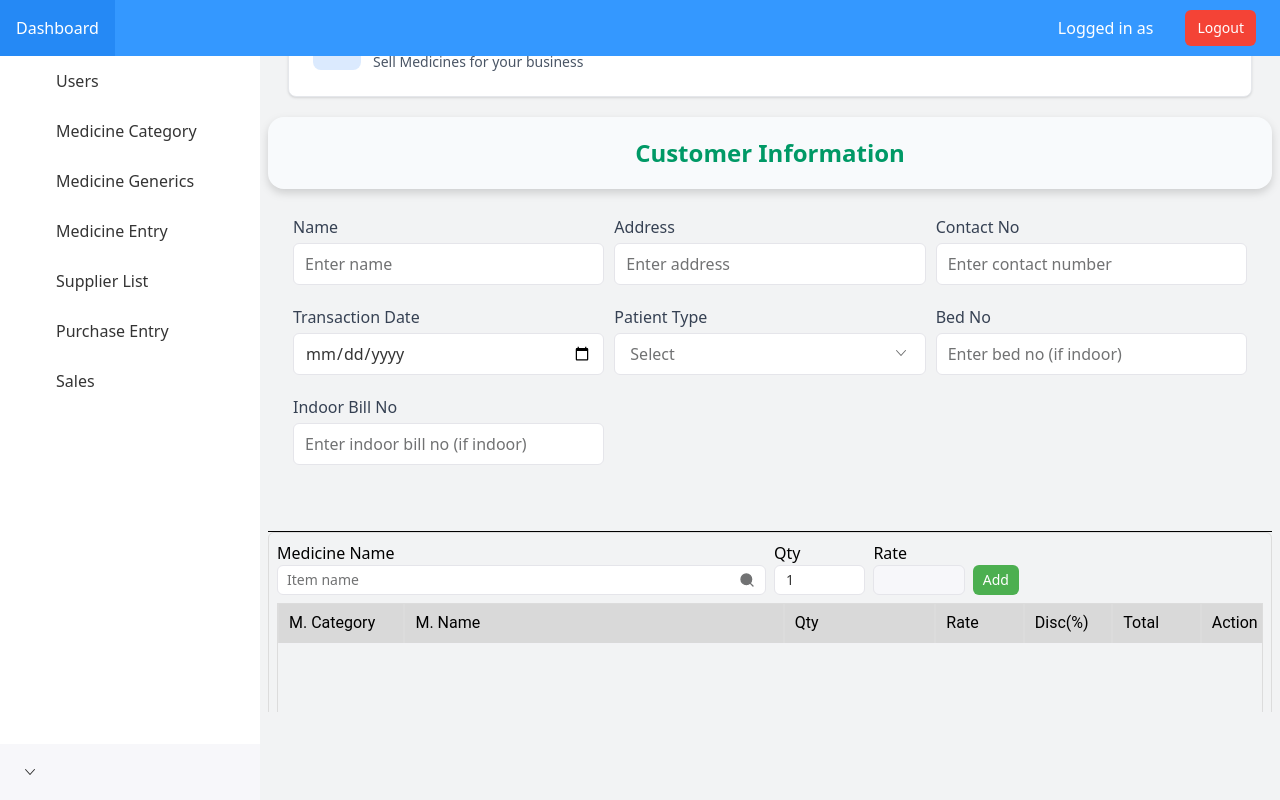
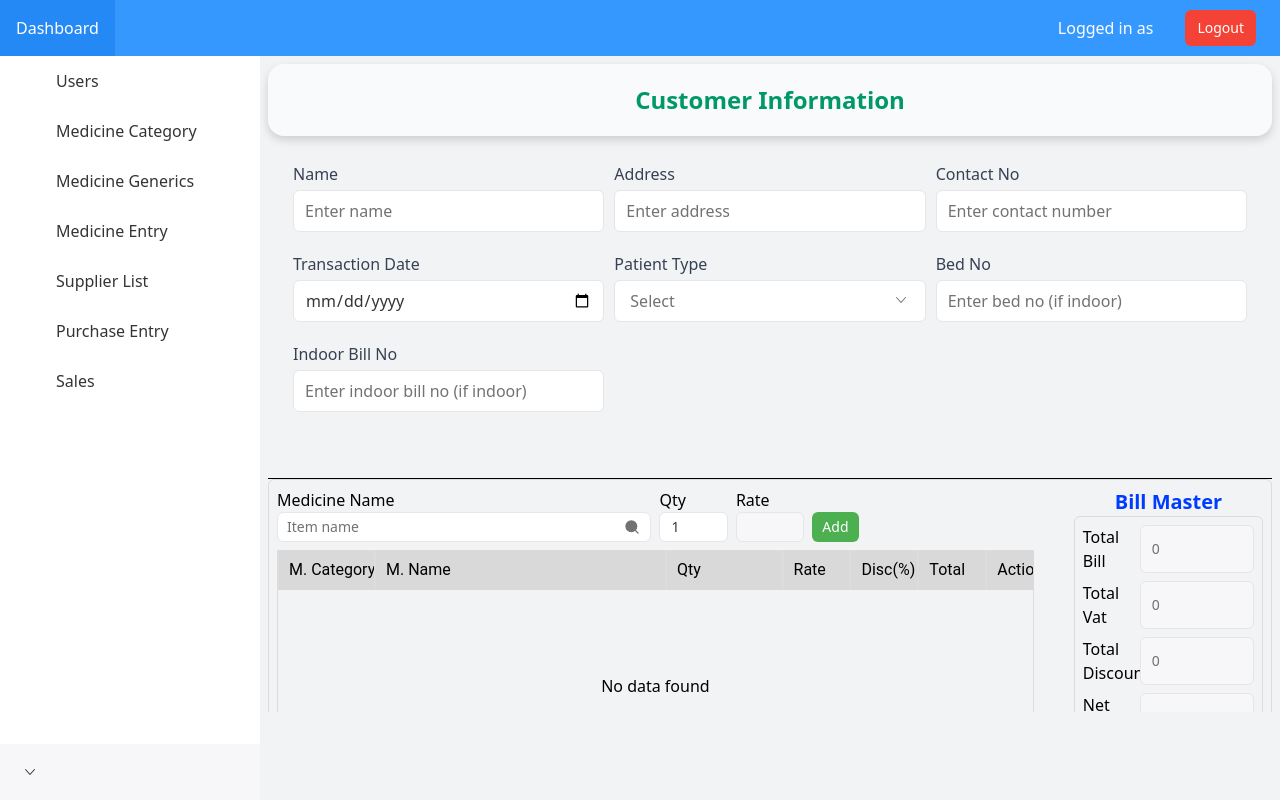
Before and after one commit to Masitbd/mas-dms-frontend, a Next.js app: page /medicine-sale/create in a window 1280 px wide. Built offline with nearby package versions, Linux system fonts and the light colour scheme; no server answers; some icons are missing.

Commit message:
added:method-and-bill-master

```diff
--- a/src/app/(withLayout)/medicine-sale/create/page.tsx
+++ b/src/app/(withLayout)/medicine-sale/create/page.tsx
@@ -1,11 +1,11 @@
 "use client";
-
 
 import MedicienSalesForm from "@/components/medicineSales/MedicineSalesForm";
 
 import { Toast } from "@/components/ui/Toast";
 import { ENUM_MODE } from "@/enums/EnumMode";
 import { useCreateMedicineSalesMutation } from "@/redux/api/medicines/sales.api";
+import { resetBill } from "@/redux/order/orderSlice";
 import { SquarePercent } from "lucide-react";
 import { useRouter } from "next/navigation";
 import { UseFormReset } from "react-hook-form";
@@ -21,6 +21,7 @@ const page = () => {
       const result = await createMedicineSales(data).unwrap();
       if (result?.success) {
         Toast.fire({ icon: "success", title: "Category Created" });
+        resetBill();
         reset();
         router.push("/medicine-sale");
       }
@@ -56,7 +57,6 @@ const page = () => {
           mode={ENUM_MODE.NEW}
         />
       </div>
-
     </div>
   );
 };
--- a/src/components/medicineSales/MedicineSalesForm.tsx
+++ b/src/components/medicineSales/MedicineSalesForm.tsx
@@ -7,6 +7,7 @@ import {
   Form,
   Grid,
   Input,
+  InputPicker,
   InputProps,
   Message,
   PickerHandle,
@@ -33,6 +34,7 @@ import {
   incrementQty,
   removeItem,
   setItemDiscount,
+  updateBillDetails,
 } from "@/redux/order/orderSlice";
 import { useGetMedicinesQuery } from "@/redux/api/medicines/medicine.api";
 import { useSession } from "next-auth/react";
@@ -47,6 +49,15 @@ interface CategoryFormProps {
   isSuccess: boolean;
   mode?: ENUM_MODE;
 }
+
+export const paymentMethod = [
+  { label: "Cash", value: "cash" },
+  { label: "Bkash", value: "bkash" },
+  { label: "Nagad", value: "nagad" },
+  { label: "Rocket", value: "rocket" },
+  { label: "Bank", value: "bank" },
+  { label: "Card", value: "card" },
+];
 
 const MedicienSalesForm = ({
   defaultValues,
@@ -103,13 +114,31 @@ const MedicienSalesForm = ({
   const user = useSession() as any;
 
   const onSubmit = async (data: any) => {
+    if (state.medicines.length < 1) {
+      toaster.push(
+        <Message type="error">!Please add at least one item</Message>
+      );
+      return;
+    }
     try {
       const medicinePayload = {
         paypatient_type: state.patient_type,
         medicines: state.medicines,
         name: data.name,
         contact_no: data.contact_no,
-        amount: state.totalBill,
+        address: data.address,
+        patient_type: data.patient_type,
+        bed_no: data.bed_no,
+        indoor_bill_no: data.indoor_bill_no,
+        transaction_date: data.transaction_date,
+        method: state.method,
+        due: state.due,
+        totalBill: state.totalBill,
+        totalDiscount: state.totalDiscount,
+        netPayable: state.netPayable,
+
+        paid: state.paid,
+
         // TODO after authenctication
         posted_by: user?.uuid,
       };
@@ -337,7 +366,9 @@ const MedicienSalesForm = ({
         </div>
 
         {/*  */}
-        <div className="border border-[#DCDCDC] p-2 rounded-md">
+        <div className="w-full border border-[#DCDCDC] p-2 rounded-md flex items-start justify-between gap-10 ">
+          {/* entry table */}
+          <div className="w-full ">
             <div className="grid 2xl:grid-cols-12 gap-2 xl:grid-cols-10 lg:grid-cols-8 grid-cols-6">
               <div className="2xl:col-span-8  xl:col-span-5 col-span-2">
                 <h2>Medicine Name</h2>
@@ -377,7 +408,12 @@ const MedicienSalesForm = ({
               </div>
               <div>
                 <h2>Rate</h2>
-              <Input size="sm" type="number" value={item?.salesRate} disabled />
+                <Input
+                  size="sm"
+                  type="number"
+                  value={item?.salesRate}
+                  disabled
+                />
               </div>
               <div className="">
                 <br />
@@ -393,7 +429,7 @@ const MedicienSalesForm = ({
               </div>
             </div>
 
-          <div className="my-2">
+            <div className="my-2 ">
               <Table bordered cellBordered height={230} data={state?.medicines}>
                 <Column flexGrow={1}>
                   <HeaderCell children="M. Category" />
@@ -509,6 +545,96 @@ const MedicienSalesForm = ({
               </Table>
             </div>
           </div>
+          {/* financial section */}
+
+          <div className="w-full 2xl:w-1/3 xl:w-1/4 lg:w-1/3 md:w-1/2">
+            <h3 className="text-[#003CFF] text-center font-roboto text-xl font-semibold">
+              Bill Master
+            </h3>
+            <div className="border border-[#DCDCDC] p-2 rounded-md">
+              <div className="grid  gap-5">
+                <div className="col-span-3 grid grid-cols-1 gap-2">
+                  <div className="grid grid-cols-3">
+                    <label htmlFor="">Total Bill</label>
+                    <Input
+                      size="sm"
+                      className="col-span-2"
+                      value={state?.totalBill}
+                      disabled
+                    />
+                  </div>
+                  <div className="grid grid-cols-3">
+                    <label htmlFor="">Total Vat</label>
+                    <Input
+                      size="sm"
+                      className="col-span-2"
+                      value={state?.totalVat}
+                      disabled
+                    />
+                  </div>
+
+                  <div className="grid grid-cols-3">
+                    <label htmlFor="">Total Discount</label>
+                    <Input
+                      size="sm"
+                      className="col-span-2"
+                      value={state.totalDiscount}
+                      disabled
+                    />
+                  </div>
+                  <div className="grid grid-cols-3">
+                    <label htmlFor="">Net Payable</label>
+                    <Input
+                      size="sm"
+                      className="col-span-2"
+                      value={state?.netPayable}
+                      disabled
+                    />
+                  </div>
+                </div>
+
+                <div className="col-span-3 grid grid-cols-1 gap-2">
+                  <div className="grid grid-cols-3">
+                    <label htmlFor="">Payment Mode</label>
+                    <InputPicker
+                      size="sm"
+                      className="col-span-2"
+                      data={paymentMethod}
+                      onSelect={(v) =>
+                        dispatch(updateBillDetails({ paymentMode: v }))
+                      }
+                      placement="top"
+                      value={state.method}
+                    />
+                  </div>
+
+                  <div className="grid grid-cols-3">
+                    <label htmlFor="">Paid</label>
+                    <Input
+                      size="sm"
+                      className="col-span-2"
+                      onChange={(v) =>
+                        dispatch(updateBillDetails({ paid: Number(v) }))
+                      }
+                      type="number"
+                      value={state.paid}
+                    />
+                  </div>
+
+                  <div className="grid grid-cols-3">
+                    <label htmlFor="">Due</label>
+                    <Input
+                      size="sm"
+                      className="col-span-2"
+                      value={state.due}
+                      disabled
+                    />
+                  </div>
+                </div>
+              </div>
+            </div>
+          </div>
+        </div>
 
         {/* Form Buttons */}
         <div className="flex items-end justify-end mt-4">
@@ -526,7 +652,7 @@ const MedicienSalesForm = ({
             appearance="primary"
             color="blue"
             type="submit"
-            disabled={loading}
+            disabled={loading || !state.medicines.length}
             loading={loading}
           >
             Submit
--- a/src/redux/order/orderSlice.ts
+++ b/src/redux/order/orderSlice.ts
@@ -38,6 +38,7 @@ export interface IOrder {
   due: number;
   pPayment?: number;
   paid: number;
+  method: string;
 }
 
 export type IUnregisteredCustomerInfo = {
@@ -136,6 +137,7 @@ const initialState: IOrder = {
   netPayable: 0,
   due: 0,
   paid: 0,
+  method: "",
 };
 
 const billSlice = createSlice({
```
Lines whose indentation alone changed are shown as unchanged.
